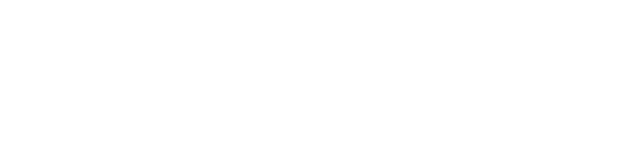
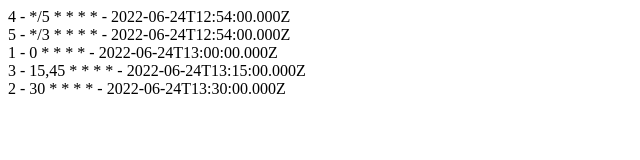
Before and after one commit to nobokko/ts_speaking-clock, a website built with webpack: page public/html/index.html in a window 1280 px wide. Shown: the whole page, without its empty margins (0-640 px from the left). Built offline with nearby package versions, Linux system fonts and the light colour scheme.

Commit message:
ブラウザに表示してみる

```diff
--- a/public/html/index.html
+++ b/public/html/index.html
@@ -7,6 +7,7 @@
 </head>
 
 <body>
+    <div id="task_list"></div>
 </body>
 
 <script>
--- a/src/index.ts
+++ b/src/index.ts
@@ -19,12 +19,24 @@ CronExecuter.addEventListener("update", () => {
     console.debug('sorted.');
     const status = CronExecuter.status();
     console.info(status.schedule);
+    const tastListElement = document.querySelector('#task_list');
+    document.querySelectorAll('#task_list>*').forEach(ele => {
+        ele.setAttribute('removed', "1");
+    });
     if (status.schedule.length) {
-        const scheduleInfo = CronExecuter.info(status.schedule[0]);
-        if (scheduleInfo) {
-            console.info(scheduleInfo.cronTime.original, scheduleInfo.nextDate);
-        }
+        status.schedule.forEach(id => {
+            const scheduleInfo = CronExecuter.info(id);
+            if (scheduleInfo) {
+                const newElement = document.createElement('div');
+                newElement.innerText = `${id} - ${scheduleInfo.cronTime.original} - ${scheduleInfo.nextDate}`;
+                console.info(scheduleInfo.cronTime.original, scheduleInfo.nextDate);
+                tastListElement.appendChild(newElement);
+            }
+        });
     }
+    document.querySelectorAll('#task_list>[removed]').forEach(ele => {
+        ele.remove();
+    });
 });
 
 CronExecuter.append('0 * * * *', () => {
```
